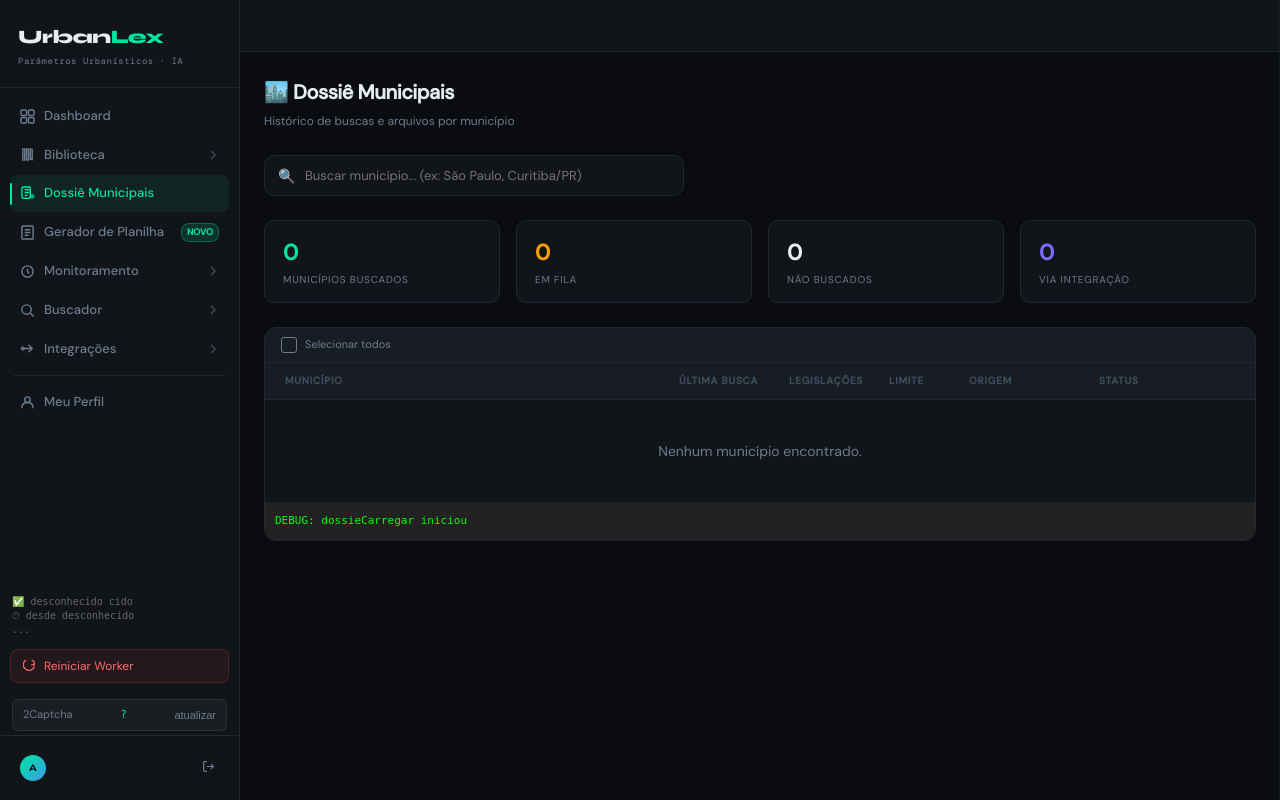
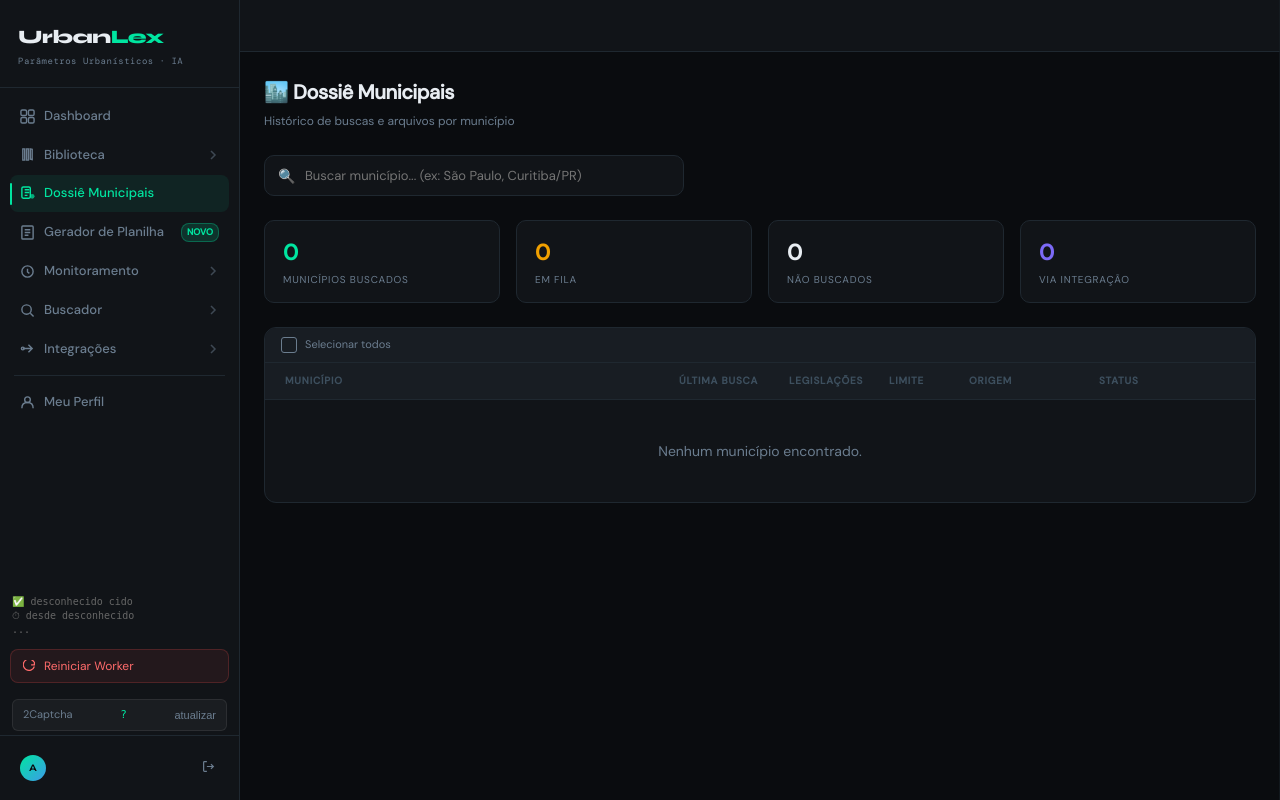
Before and after one commit to costaerico1978/urbanlex, a Flask app: page /dossie-municipais in a window 1280 px wide. Run offline with Flask 3, Linux system fonts and the light colour scheme; the visitor is signed in with stand-in values (Sample User, id 1); data that the repository does not hold is empty; some libraries are stand-ins or nearby versions; some web fonts are replaced.

Commit message:
cleanup: remover linhas de debug do dossie apos confirmar funcionamento

```diff
--- a/templates/dossie_municipais.html
+++ b/templates/dossie_municipais.html
@@ -43,7 +43,7 @@
     <span style="font-size:10px;font-weight:700;color:var(--muted2);text-transform:uppercase;letter-spacing:.8px">Status</span>
     <span></span>
   </div>
-  <div id="dossie-list"><div style="padding:40px;text-align:center;color:var(--muted)">Carregando...</div></div><div id="dossie-debug" style="padding:10px;background:#222;color:#0f0;font-family:monospace;font-size:11px;">DEBUG: aguardando...</div>
+  <div id="dossie-list"><div style="padding:40px;text-align:center;color:var(--muted)">Carregando...</div></div>
 </div>
 
 <!-- Drawer Overlay -->
@@ -127,7 +127,6 @@
 let _drawerMun = '';
 
 async function dossieCarregar() {
-  document.getElementById('dossie-debug').textContent = 'DEBUG: dossieCarregar iniciou';
   try {
     const r = await api('GET', '/api/dossie/municipios');
     if (!r.success) {
@@ -135,7 +134,6 @@
       return;
     }
     _dossieData = r.municipios;
-    document.getElementById('dossie-list').innerHTML = '<div style="padding:20px;color:#0f0">DEBUG: ' + (r.municipios||[]).length + ' municipios recebidos. Primeiro: ' + JSON.stringify((r.municipios||[])[0]||{}).substring(0,200) + '</div>';
     dossieRenderStats(r.municipios);
     dossieRenderList(r.municipios);
   } catch(e) { console.error("Dossie erro:", e); document.getElementById("dossie-list").innerHTML = "<div style=\"padding:20px;color:#e74c3c\">Erro: " + (e.message || e) + "</div>"; }
```
